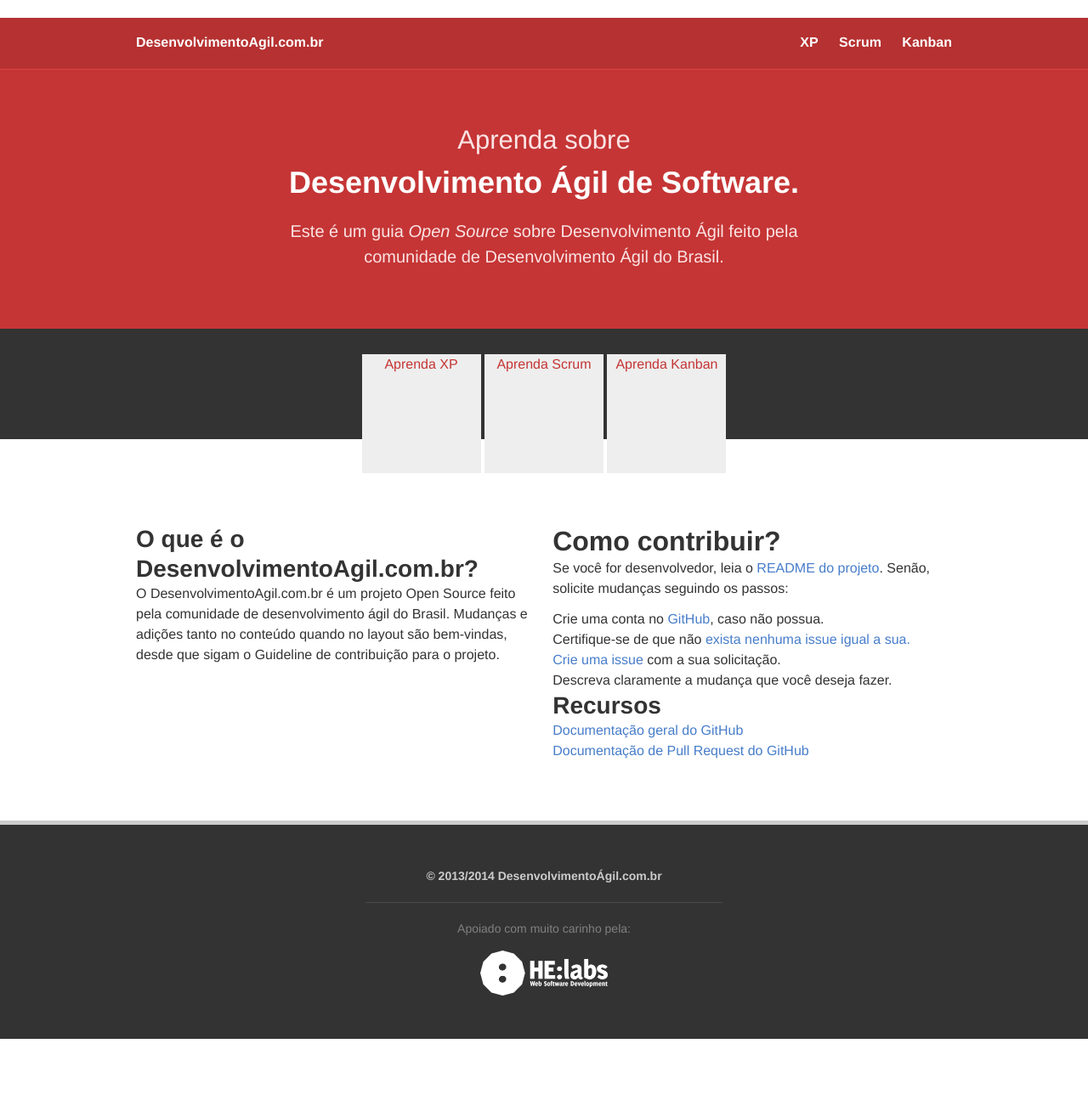
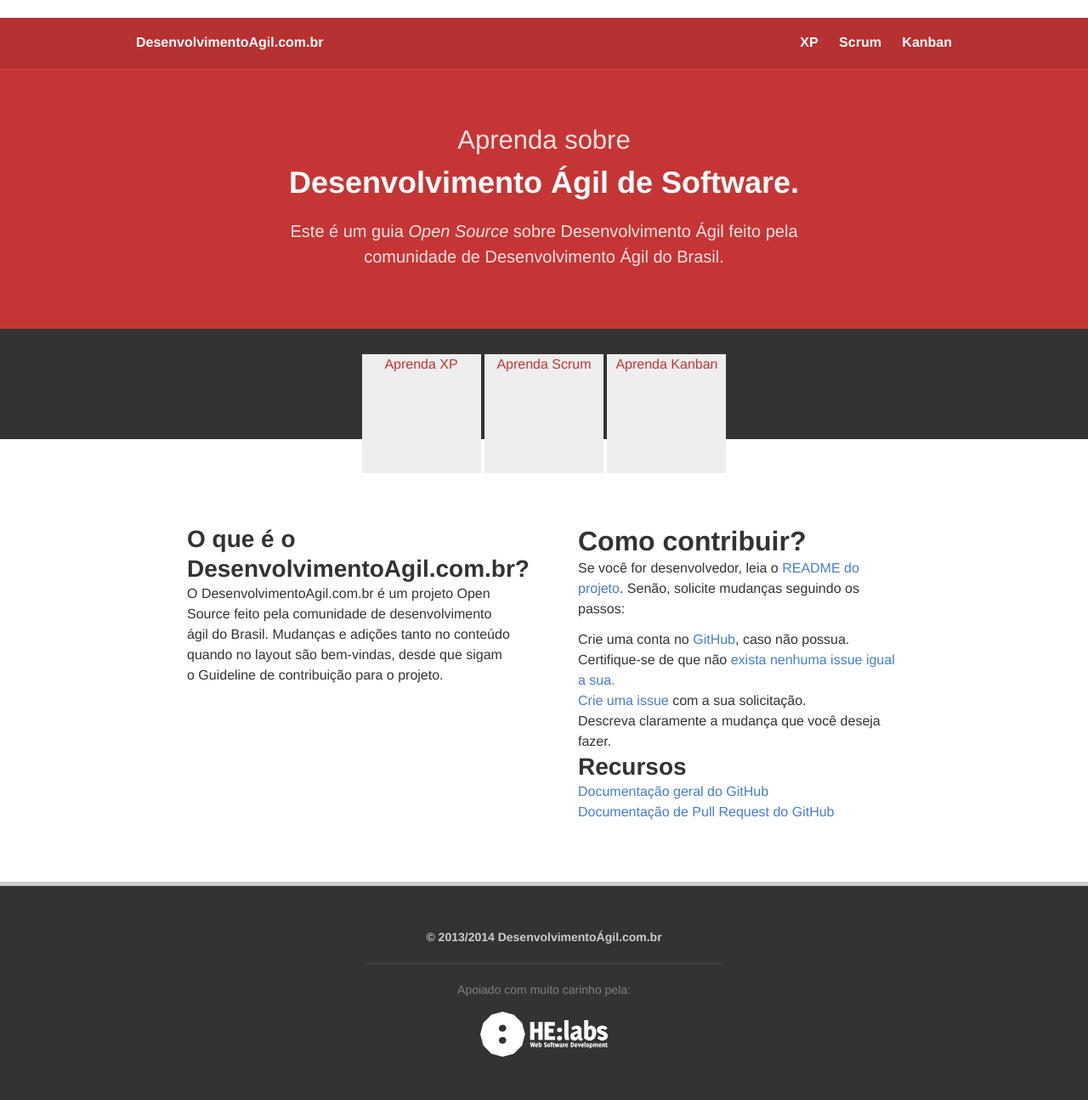
Before and after one commit to desenvolvimentoagilcombr/desenvolvimentoagilcombr.github.com, a Jekyll site: the page built from index.html, in a window 1280 px wide. Shown: the whole page at 85% size. Built offline with Jekyll 4.4.1, drawn with Linux system fonts in a browser that asks for light colours; Markdown is read by kramdown in place of the engine named in the settings; before the commit the page ends 1223 px from its top, so only the background shows below that.

Commit message:
Improvement on home columns

```diff
--- a/_sass/layouts/_index.scss
+++ b/_sass/layouts/_index.scss
@@ -46,10 +46,11 @@
 }
 
 #contribute {
-  padding: 100px 0 70px 0;
+  padding: 100px 0 70px 20px;
   @include outer-container;
 
   .column {
-    @include span-columns(6);
+    @include span-columns(5);
+    margin: 0 40px;
   }
 }
```
